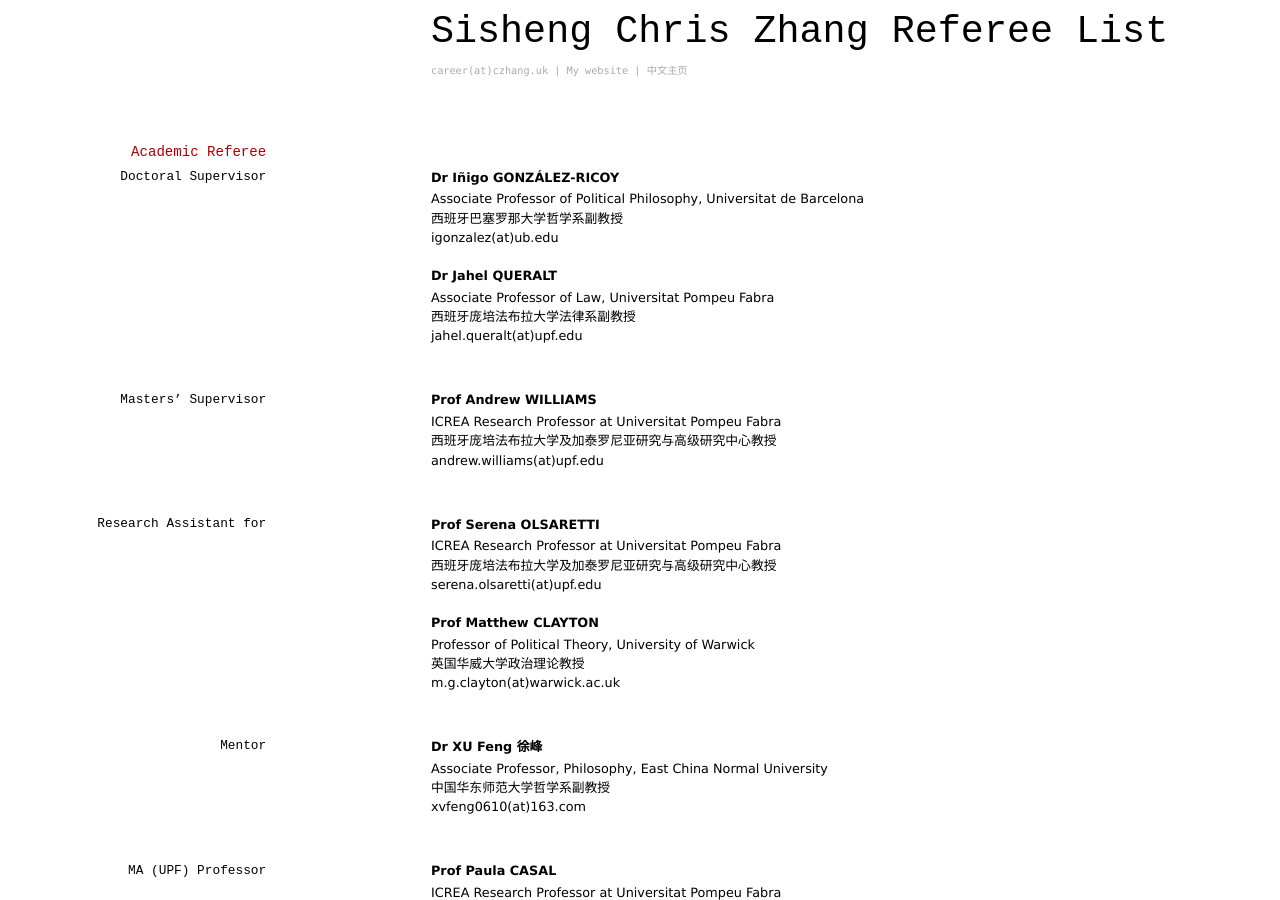
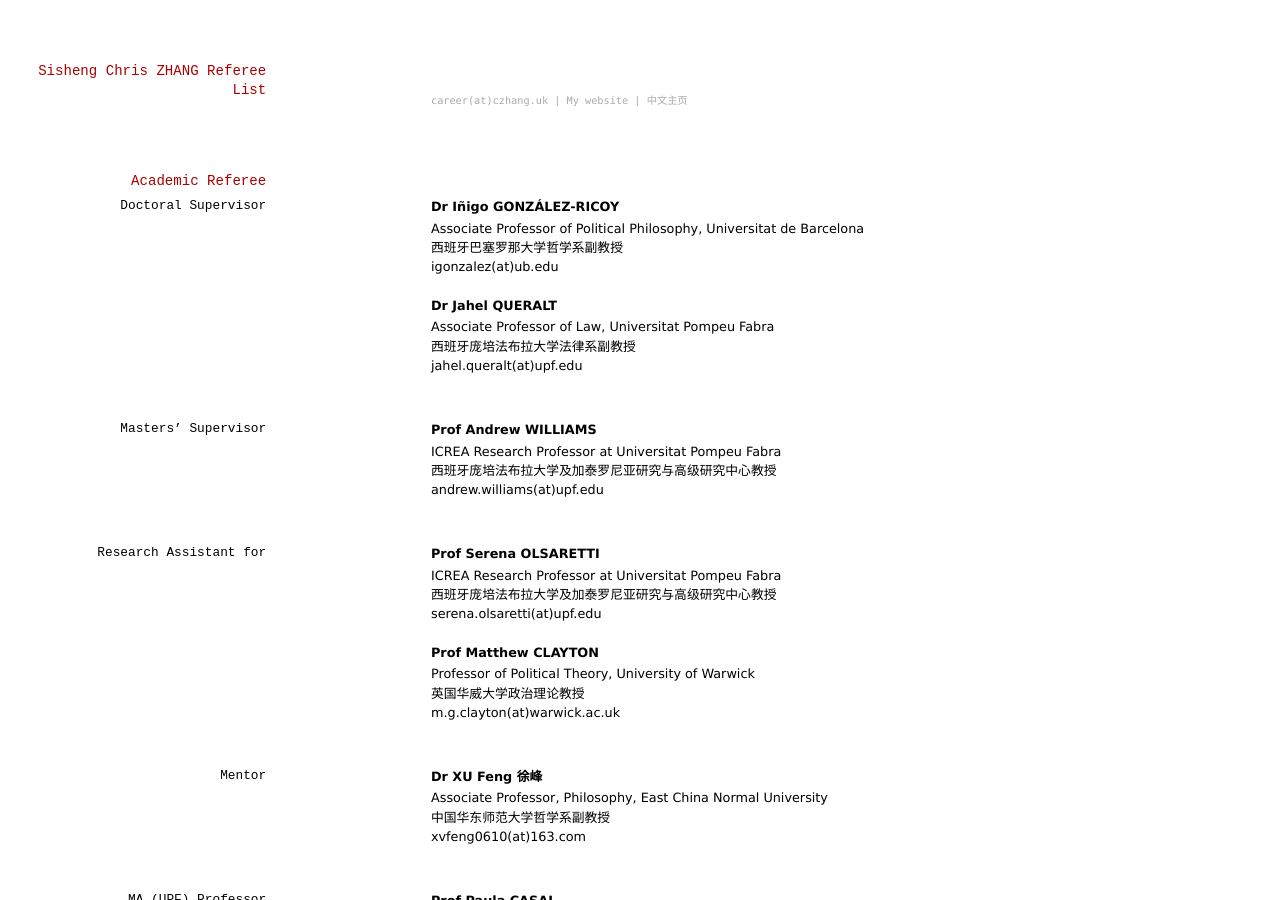
Before and after one commit to kzssc/ref, a Jekyll site: the page built from index.md, in a window 1280 px wide and 900 px high. Built offline with Jekyll 4.4.1, drawn with Linux system fonts in a browser that asks for light colours.

```diff
--- a/index.md
+++ b/index.md
@@ -2,7 +2,7 @@
 layout: cv
 title: S. Chris Zhang
 ---
-# Sisheng Chris Zhang Referee List
+## Sisheng Chris ZHANG Referee List
 
 <div id="webaddress">
 <a href="mailto:careerATczhang.uk">career(at)czhang.uk</a>
```
